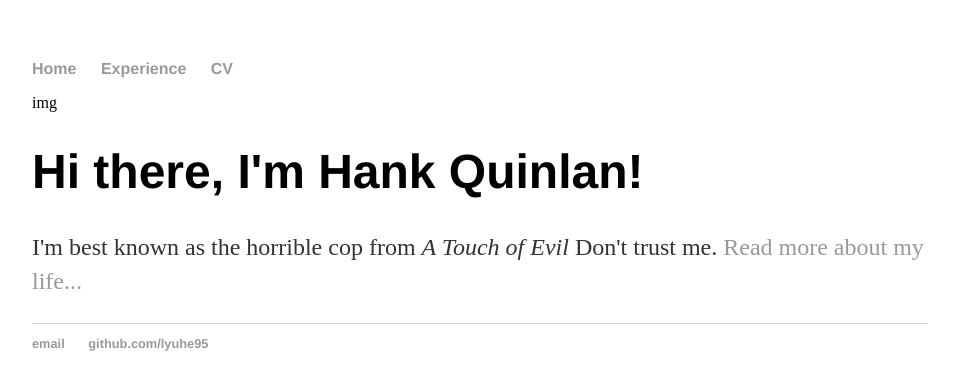
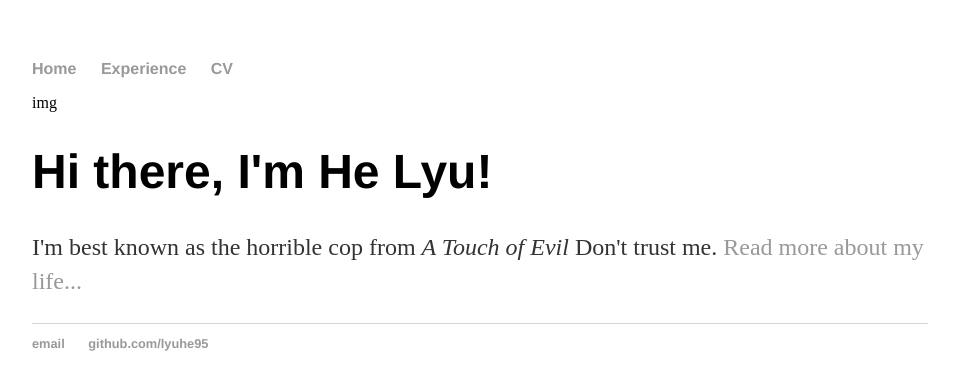
Before and after one commit to lyuhe95/lyuhe95.github.io, a Jekyll site: the page built from index.html, in a window 1280 px wide. Shown: the top 390 px of the page, without its empty margins (160-1113 px from the left). Built offline with Jekyll 4.4.1, drawn with Linux system fonts in a browser that asks for light colours.

Commit message:
Update index.html

```diff
--- a/index.html
+++ b/index.html
@@ -1,8 +1,8 @@
 ---
 layout: default
-title: Hank Quinlan, Horrible Cop
+title: He Lyu
 ---
 <div class="blurb">
-	<h1>Hi there, I'm Hank Quinlan!</h1>
+	<h1>Hi there, I'm He Lyu!</h1>
 	<p>I'm best known as the horrible cop from <em>A Touch of Evil</em> Don't trust me. <a href="/about">Read more about my life...</a></p>
 </div><!-- /.blurb -->
```
